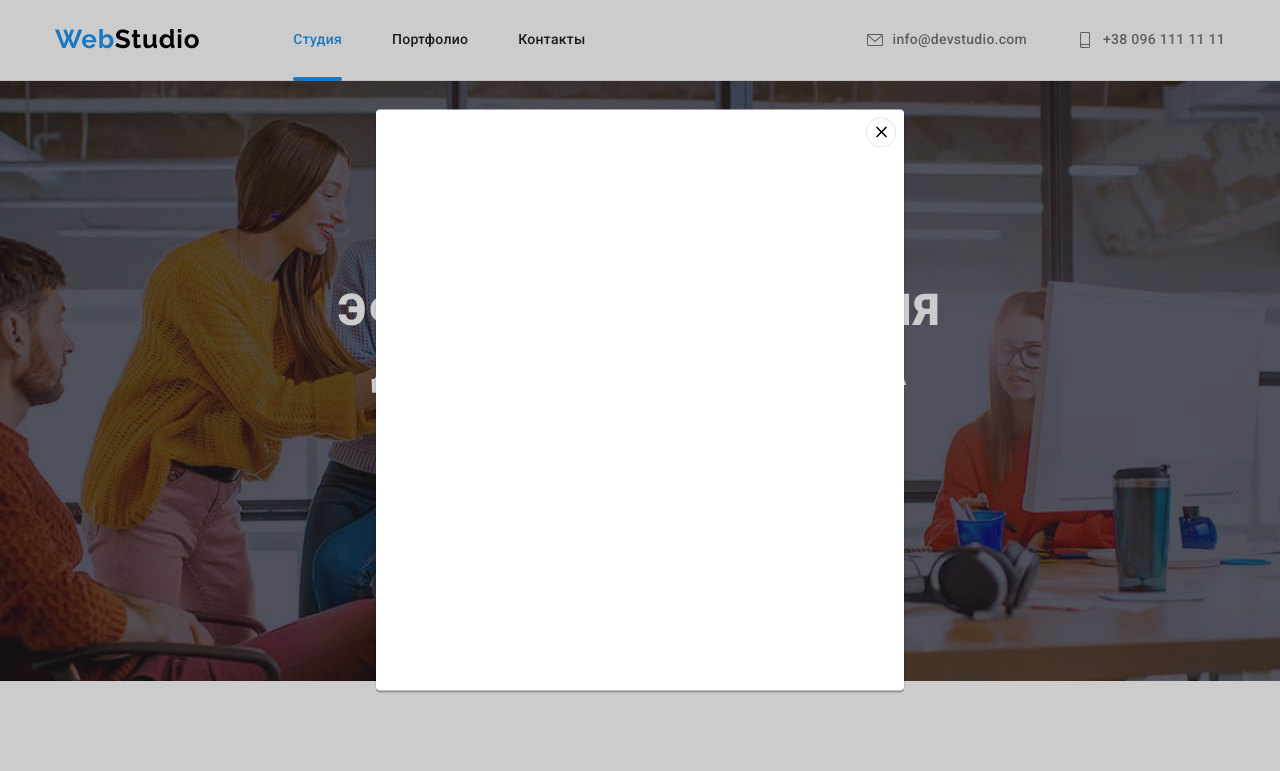
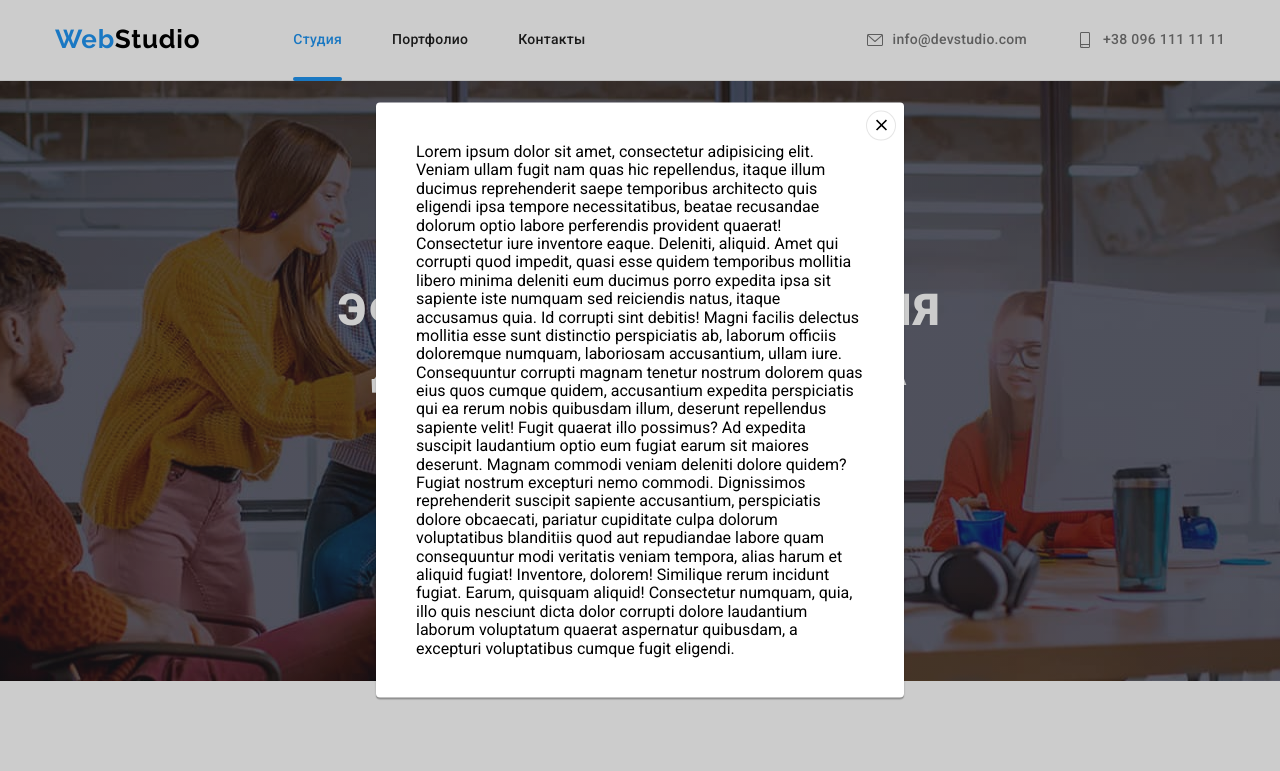
Before and after one commit to Vladimir-Prokopenko/goit-markup-hw-06, a plain HTML site: page index.html in a window 1280 px wide. Both pictures are taken after a click on the button "Заказать услугу". Shown: the top 771 px of the page. Drawn offline with Linux system fonts and the light colour scheme.

Commit message:
модалка

```diff
--- a/css/styles.css
+++ b/css/styles.css
@@ -283,8 +283,10 @@ img {
   top: 50%;
   left: 50%;
   padding: 40px;
-  min-width: 528px;
-  min-height: 581px;
+  max-width: 528px;
+  width: 100%;
+  max-height: 100vh;
+  overflow-y: auto;
 
   border-radius: 4px;
   background-color: var(--prime-color);
--- a/index.html
+++ b/index.html
@@ -618,6 +618,32 @@
             <use href="./images/icons.svg#icon-close-blac"></use>
           </svg>
         </button>
+        <p>
+          Lorem ipsum dolor sit amet, consectetur adipisicing elit. Veniam ullam
+          fugit nam quas hic repellendus, itaque illum ducimus reprehenderit
+          saepe temporibus architecto quis eligendi ipsa tempore necessitatibus,
+          beatae recusandae dolorum optio labore perferendis provident quaerat!
+          Consectetur iure inventore eaque. Deleniti, aliquid. Amet qui corrupti
+          quod impedit, quasi esse quidem temporibus mollitia libero minima
+          deleniti eum ducimus porro expedita ipsa sit sapiente iste numquam sed
+          reiciendis natus, itaque accusamus quia. Id corrupti sint debitis!
+          Magni facilis delectus mollitia esse sunt distinctio perspiciatis ab,
+          laborum officiis doloremque numquam, laboriosam accusantium, ullam
+          iure. Consequuntur corrupti magnam tenetur nostrum dolorem quas eius
+          quos cumque quidem, accusantium expedita perspiciatis qui ea rerum
+          nobis quibusdam illum, deserunt repellendus sapiente velit! Fugit
+          quaerat illo possimus? Ad expedita suscipit laudantium optio eum
+          fugiat earum sit maiores deserunt. Magnam commodi veniam deleniti
+          dolore quidem? Fugiat nostrum excepturi nemo commodi. Dignissimos
+          reprehenderit suscipit sapiente accusantium, perspiciatis dolore
+          obcaecati, pariatur cupiditate culpa dolorum voluptatibus blanditiis
+          quod aut repudiandae labore quam consequuntur modi veritatis veniam
+          tempora, alias harum et aliquid fugiat! Inventore, dolorem! Similique
+          rerum incidunt fugiat. Earum, quisquam aliquid! Consectetur numquam,
+          quia, illo quis nesciunt dicta dolor corrupti dolore laudantium
+          laborum voluptatum quaerat aspernatur quibusdam, a excepturi
+          voluptatibus cumque fugit eligendi.
+        </p>
       </div>
     </div>
 
```
